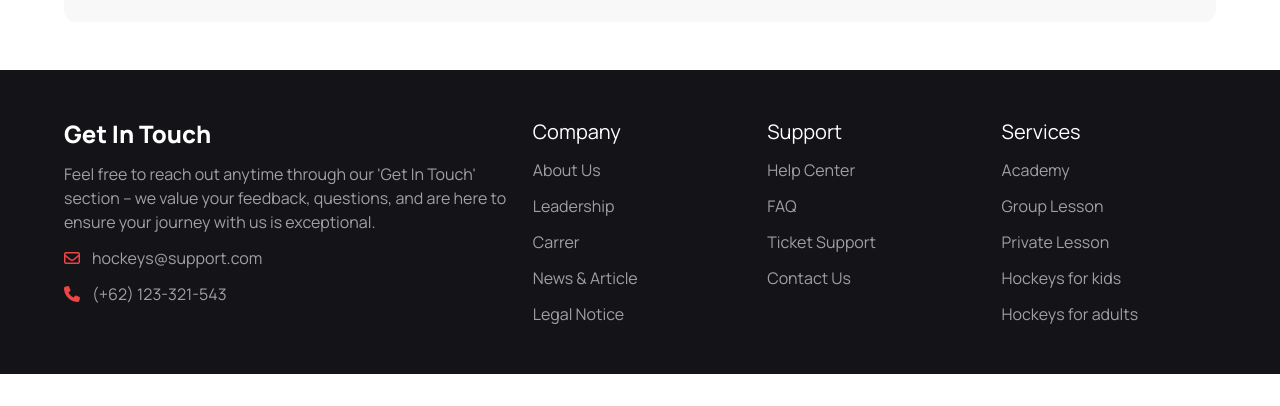
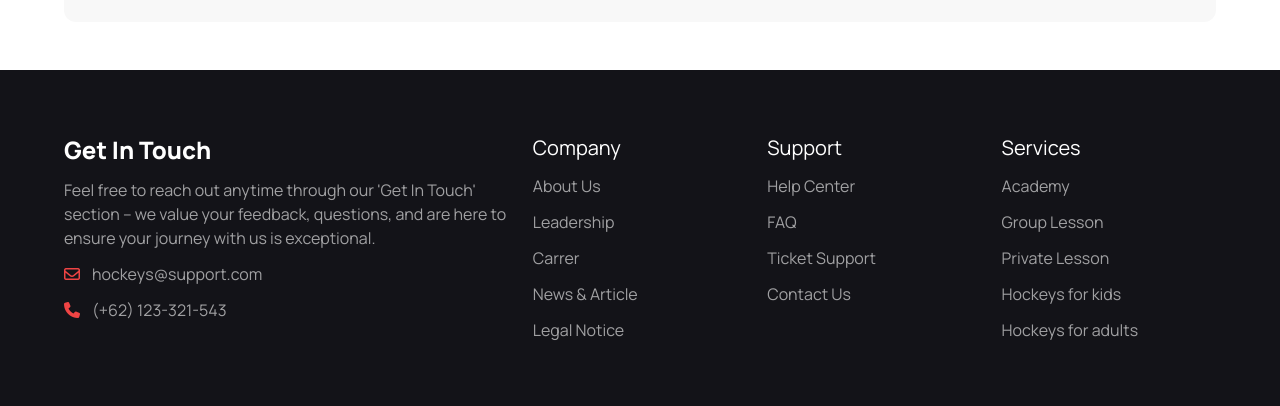
Before and after one commit to gs866812/hockeys-A3, a plain HTML site: page index.html in a window 1280 px wide. Shown: the part 5596-6002 px from the top of the page. Before the commit the page ends 5970 px from the top, so only its background shows below. Drawn offline with nearby package versions, Linux system fonts and the light colour scheme.

Commit message:
Project done

```diff
--- a/index.html
+++ b/index.html
@@ -537,7 +537,7 @@
     </main>
 
     <!-- Main end here -->
-    <footer class="bg-[#131318] mx-auto py-12">
+    <footer class="bg-[#131318] mx-auto py-16">
       <section class="container lg:px-16 w-full px-5">
         <div class="grid lg:grid-cols-5 grid-cols-2 gap-5 text-center lg:text-start">
           <div class="flex flex-col items-center lg:items-start gap-3 col-span-2">
```
